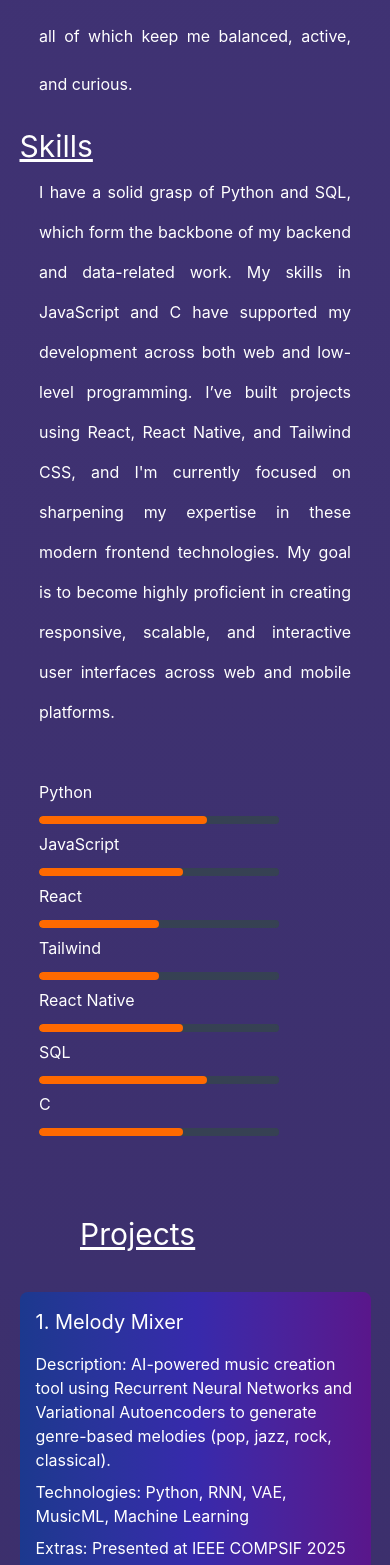
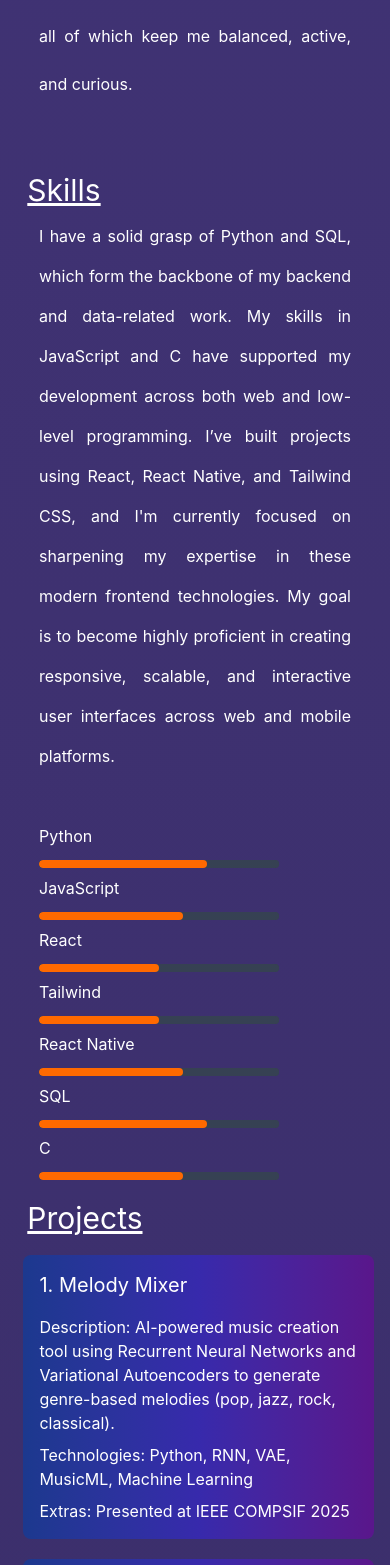
Before and after one commit to Hunter69240/resume-website, a React (Vite) app: page / in a window 390 px wide. Shown: the part 1643-3208 px from the top of the page. Built offline with nearby package versions, Linux system fonts and the light colour scheme; the HTML template or start-up script is replaced by a standard one.

Commit message:
Responsive-6-15/5/25

```diff
--- a/src/Components/AboutMe.jsx
+++ b/src/Components/AboutMe.jsx
@@ -1,7 +1,7 @@
 function AboutMe(){
     return (
         <>
-            <h1 className="text-3xl text mt-[5%] mx-[5%]" id="AboutMe"><u>About Me</u></h1>
+            <h1 className="text-3xl text mt-[5%] mx-[7%]" id="AboutMe"><u>About Me</u></h1>
 
                 <p className="text ml-[10%] mr-[10%] text-justify my-[2%] leading-[3rem]">
                     I’m a Computer Science student at Atria Institute of Technology with a strong interest in combining software with real-world hardware. I completed my schooling at Sri Sri Ravishankar Vidya Mandir, where I developed a solid academic foundation.
--- a/src/Components/Projects.jsx
+++ b/src/Components/Projects.jsx
@@ -3,7 +3,7 @@ import ProjectsCards from "./ProjectsCards";
 function Projects(){
     return (
         <>
-            <h1 className="text-3xl text mt-20 mx-20" id="Projects"><u>Projects</u></h1>
+            <h1 className="text-3xl text mt-[5%] mx-[7%]" id="Projects"><u>Projects</u></h1>
             <ProjectsCards
             title="1. Melody Mixer"
             Desc="Description: AI-powered music creation tool using
--- a/src/Components/ProjectsCards.jsx
+++ b/src/Components/ProjectsCards.jsx
@@ -1,7 +1,7 @@
 function ProjectsCards({ title, Desc, Tech, Extra }) {
   return (
     <>
-<div className="w-[90%] sm:w-[80%] bg-gradient-to-r from-blue-900 via-indigo-800 to-purple-900 mx-auto my-10 p-4 sm:p-6 rounded-lg overflow-hidden text-white">
+<div className="w-[90%] sm:w-[80%] bg-gradient-to-r from-blue-900 via-indigo-800 to-purple-900 mx-[6%] my-[5%] p-4 sm:p-6 rounded-lg overflow-hidden text-white">
         <h4 className="text-xl  mb-4 break-words">{title}</h4>
         <div className="flex flex-col space-y-2 break-words w-full">
           <p>{Desc}</p>
--- a/src/Components/Skills.jsx
+++ b/src/Components/Skills.jsx
@@ -13,7 +13,7 @@ const skills = [
 export default function SkillSliders() {
   return (
     <>
-      <h1 className="text-3xl text mx-[5%] mt-[5%]" id="Skills"><u>Skills</u></h1>
+     <h1 className="text-3xl mx-[7%] mt-16 sm:mt-8 text" id="Skills"><u>Skills</u></h1>
       <div className="my-[2%] flex flex-col md:flex-row gap-10 ml-[10%] mr-[10%] leading-[2.5rem] sm:p-4">
         <p className='text text-justify'>
           I have a solid grasp of Python and SQL, which form the backbone of my
```
